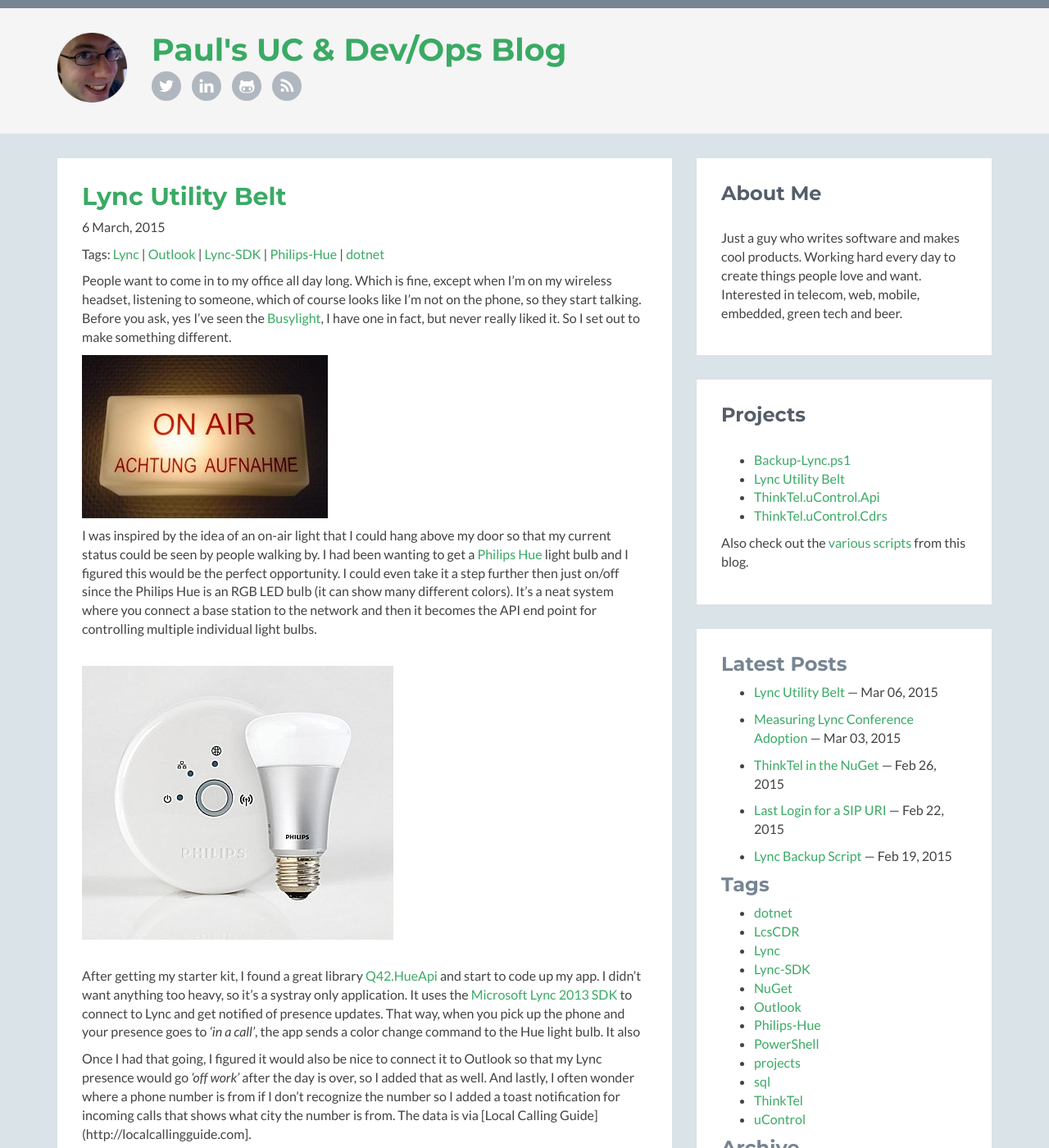
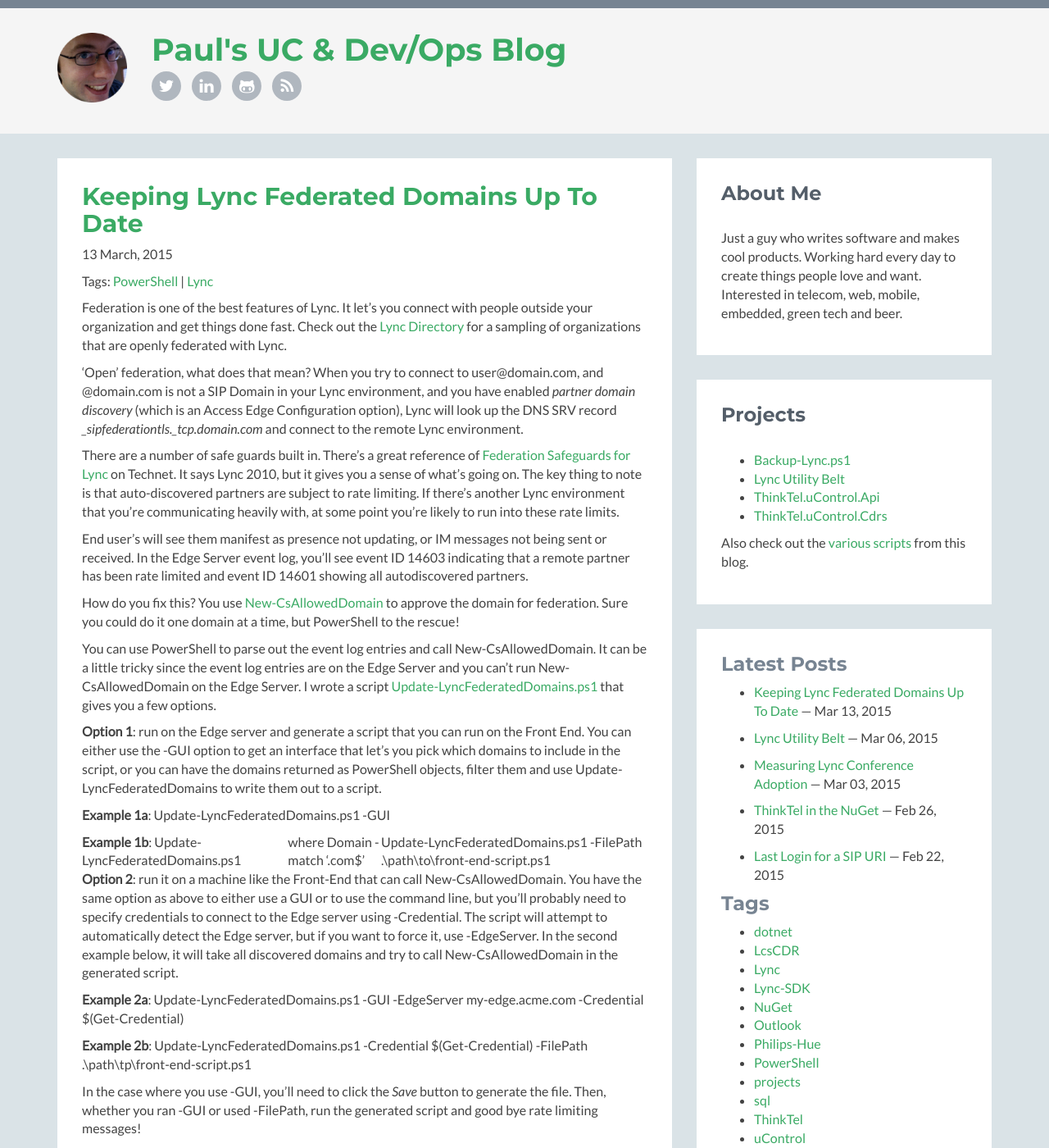
Before and after one commit to pvaillant/pvaillant.github.io, a Jekyll site: the page built from index.md, in a window 1280 px wide and 1400 px high. Shown: the whole window at 82% size. Built offline with Jekyll 4.4.1, drawn with Linux system fonts in a browser that asks for light colours; comment, search, counter and statistics services are not loaded; some of the changed text lies outside the part shown.

Commit message:
Add post: Keeping Lync Federated Domains Up To Date

```diff
--- /dev/null
+++ b/_posts/2015-03-13-keeping-lync-federated-domains-up-to-date.md
@@ -0,0 +1,34 @@
+---
+layout: post
+title: "Keeping Lync Federated Domains Up To Date"
+comments: true
+tags: ["PowerShell","Lync"]
+---
+
+Federation is one of the best features of Lync. It let's you connect with people outside your organization and get things done fast. Check out the [Lync Directory](http://lyncdirectory.com/) for a sampling of organizations that are openly federated with Lync.
+
+'Open' federation, what does that mean? When you try to connect to user@domain.com, and @domain.com is not a SIP Domain in your Lync environment, and you have enabled _partner domain discovery_ (which is an Access Edge Configuration option), Lync will look up the DNS SRV record _\_sipfederationtls.\_tcp.domain.com_ and connect to the remote Lync environment.
+
+There are a number of safe guards built in. There's a great reference of [Federation Safeguards for Lync](https://technet.microsoft.com/en-us/library/gg195674%28v=ocs.14%29.aspx) on Technet. It says Lync 2010, but it gives you a sense of what's going on. The key thing to note is that auto-discovered partners are subject to rate limiting. If there's another Lync environment that you're communicating heavily with, at some point you're likely to run into these rate limits.
+
+End user's will see them manifest as presence not updating, or IM messages not being sent or received. In the Edge Server event log, you'll see event ID 14603 indicating that a remote partner has been rate limited and event ID 14601 showing all autodiscovered partners.
+
+How do you fix this? You use [New-CsAllowedDomain](https://technet.microsoft.com/en-us/library/gg398628.aspx) to approve the domain for federation. Sure you could do it one domain at a time, but PowerShell to the rescue!
+
+You can use PowerShell to parse out the event log entries and call New-CsAllowedDomain. It can be a little tricky since the event log entries are on the Edge Server and you can't run New-CsAllowedDomain on the Edge Server. I wrote a script [Update-LyncFederatedDomains.ps1](/content/Update-LyncFederatedDomains.ps1) that gives you a few options.
+
+**Option 1**: run on the Edge server and generate a script that you can run on the Front End. You can either use the -GUI option to get an interface that let's you pick which domains to include in the script, or you can have the domains returned as PowerShell objects, filter them and use Update-LyncFederatedDomains to write them out to a script.
+
+**Example 1a**: Update-LyncFederatedDomains.ps1 -GUI
+
+**Example 1b**: Update-LyncFederatedDomains.ps1 | where Domain -match '.com$' | Update-LyncFederatedDomains.ps1 -FilePath .\path\to\front-end-script.ps1
+
+**Option 2**: run it on a machine like the Front-End that can call New-CsAllowedDomain. You have the same option as above to either use a GUI or to use the command line, but you'll probably need to specify credentials to connect to the Edge server using -Credential. The script will attempt to automatically detect the Edge server, but if you want to force it, use -EdgeServer. In the second example below, it will take all discovered domains and try to call New-CsAllowedDomain in the generated script.
+
+**Example 2a**: Update-LyncFederatedDomains.ps1 -GUI -EdgeServer my-edge.acme.com -Credential $(Get-Credential)
+
+**Example 2b**: Update-LyncFederatedDomains.ps1 -Credential $(Get-Credential) -FilePath .\path\tp\front-end-script.ps1
+
+In the case where you use -GUI, you'll need to click the _Save_ button to generate the file. Then, whether you ran -GUI or used -FilePath, run the generated script and good bye rate limiting messages!
+
+Happy keeping your federated domains approved!
--- a/scripts.md
+++ b/scripts.md
@@ -9,3 +9,4 @@
 
  * [Get-LyncConferenceAdoption.ps1](/content/Get-LyncConferenceAdoption.ps1) (see [Measuring Lync Conference Adoption]({% post_url 2015-03-03-measuring-lync-conference-adoption %}))
  * [Get-LyncLogins.ps1](/content/Get-LyncLogins.ps1) (see [Last Login for a SIP URI]({% post_url 2015-02-22-last-login-for-a-sip-uri %}))
+ * [Update-LyncFederatedDomains.ps1](/content/Update-LyncFederatedDomains.ps1) (see [Keeping Lync Federated Domains Up To Date]({% post_url 2015-03-13-keeping-lync-federated-domains-up-to-date %}))
```
Also changed, not shown: 1 other file.
